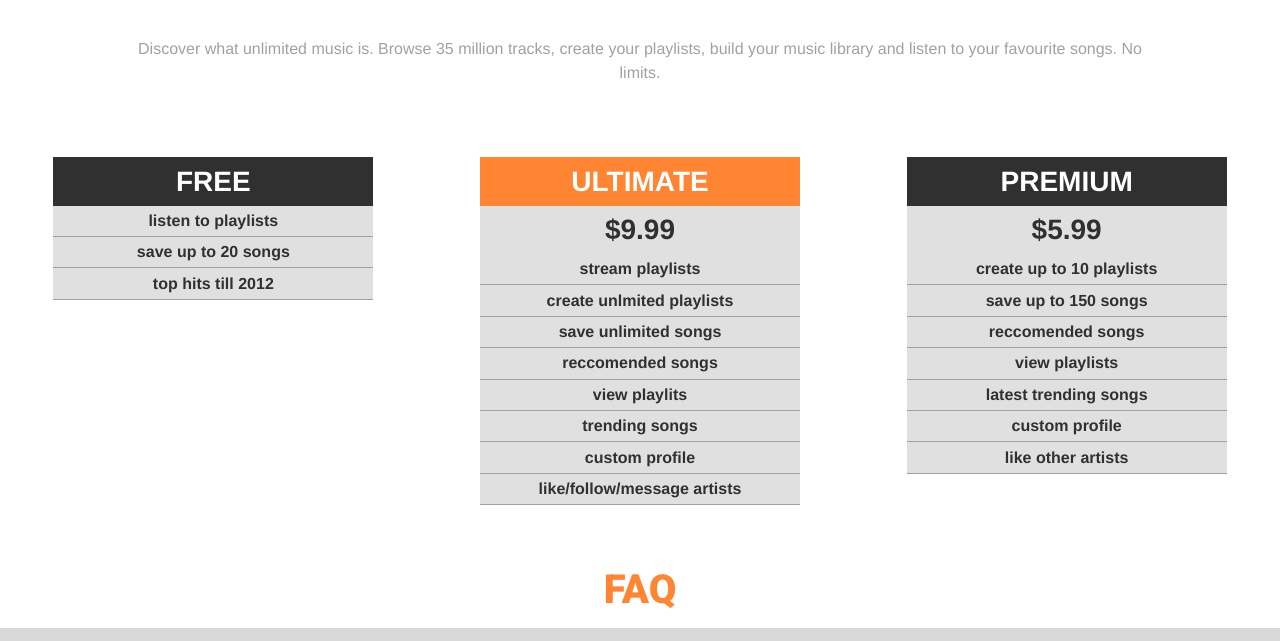
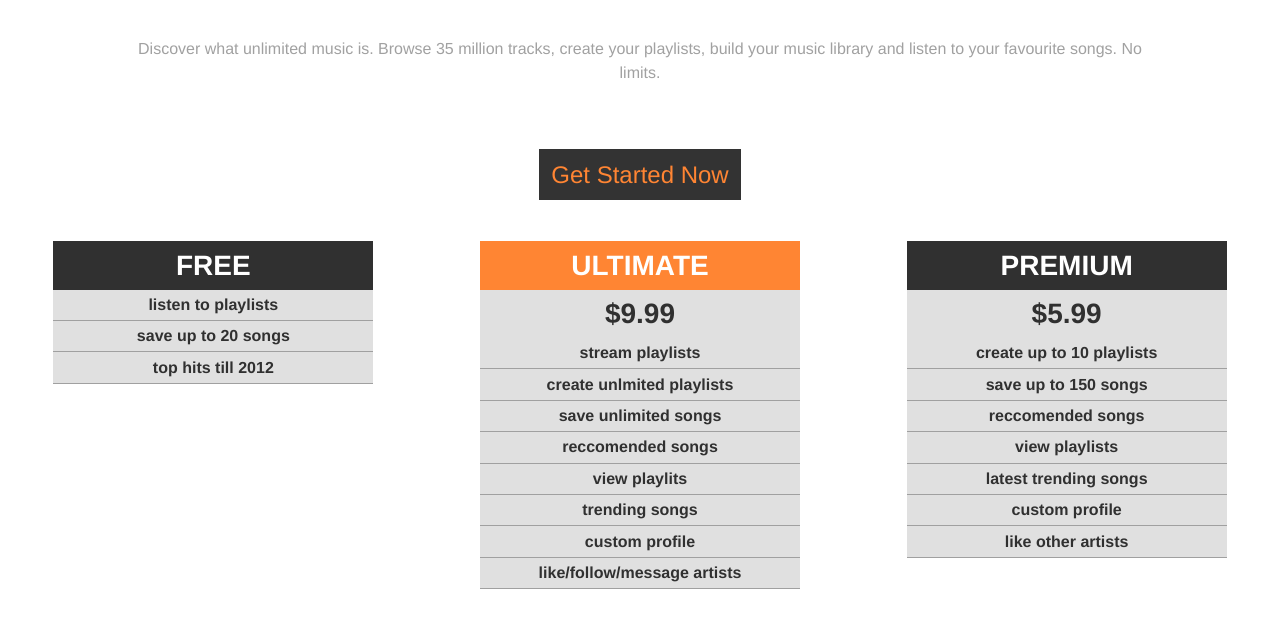
Before and after one commit to sara-clayton2/sass-website, a plain HTML site: page prices.html in a window 1280 px wide. Shown: the part 159-800 px from the top of the page. Drawn offline with nearby package versions, Linux system fonts and the light colour scheme.

Commit message:
button
added a button to the pricing page

```diff
--- a/prices.html
+++ b/prices.html
@@ -38,7 +38,9 @@
 
 		<h1 class="pricing pad-t">ALL THE MUSIC YOU LOVE</h1>
 		<p class="gutter about pad-b">Discover what unlimited music is. Browse 35 million tracks, create your playlists, build your music library and listen to your favourite songs. No limits.</p>
-
+			<div class="island started">
+            	<a href="signup.html" class="now">Get Started Now</a>
+			</div>
 		<div class="grid">
 
 			<div class="unit unit-xs-1 unit-s-1 unit-m-1-3 unit-l-1-3">
```
